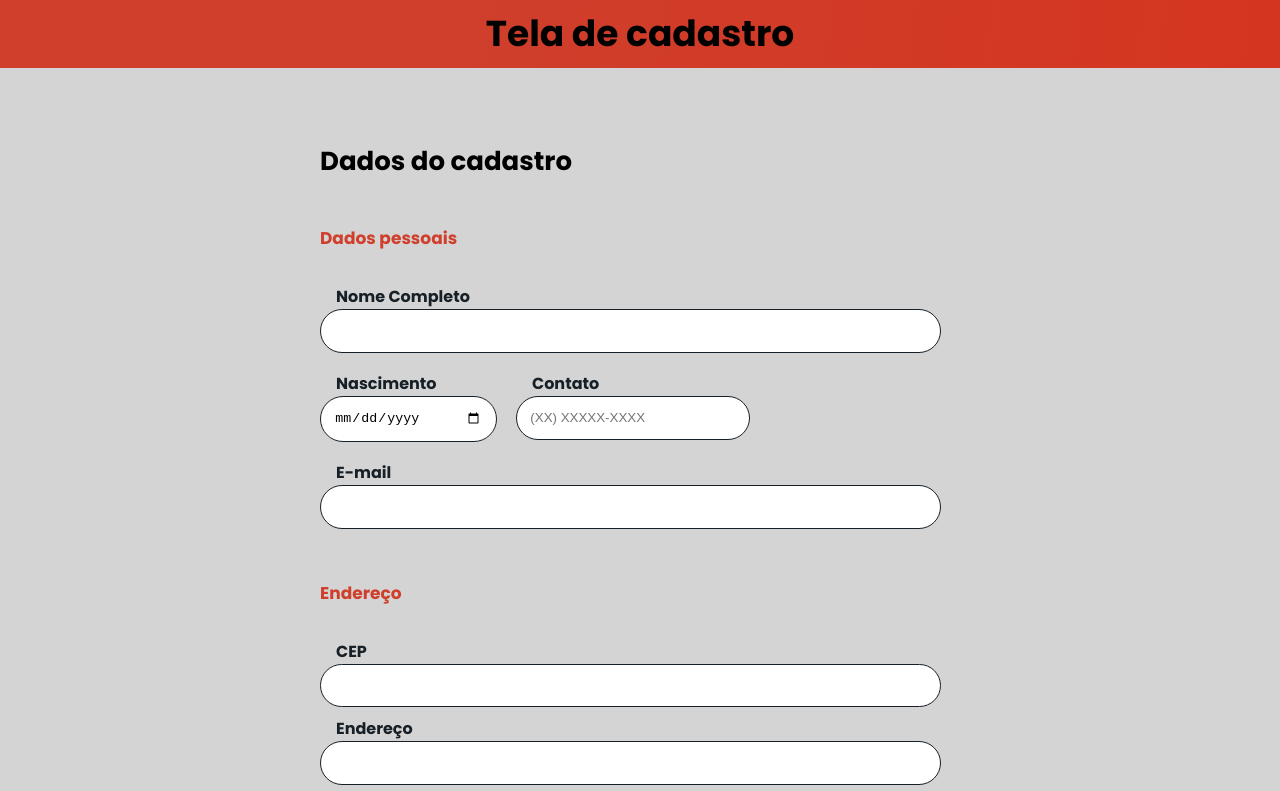
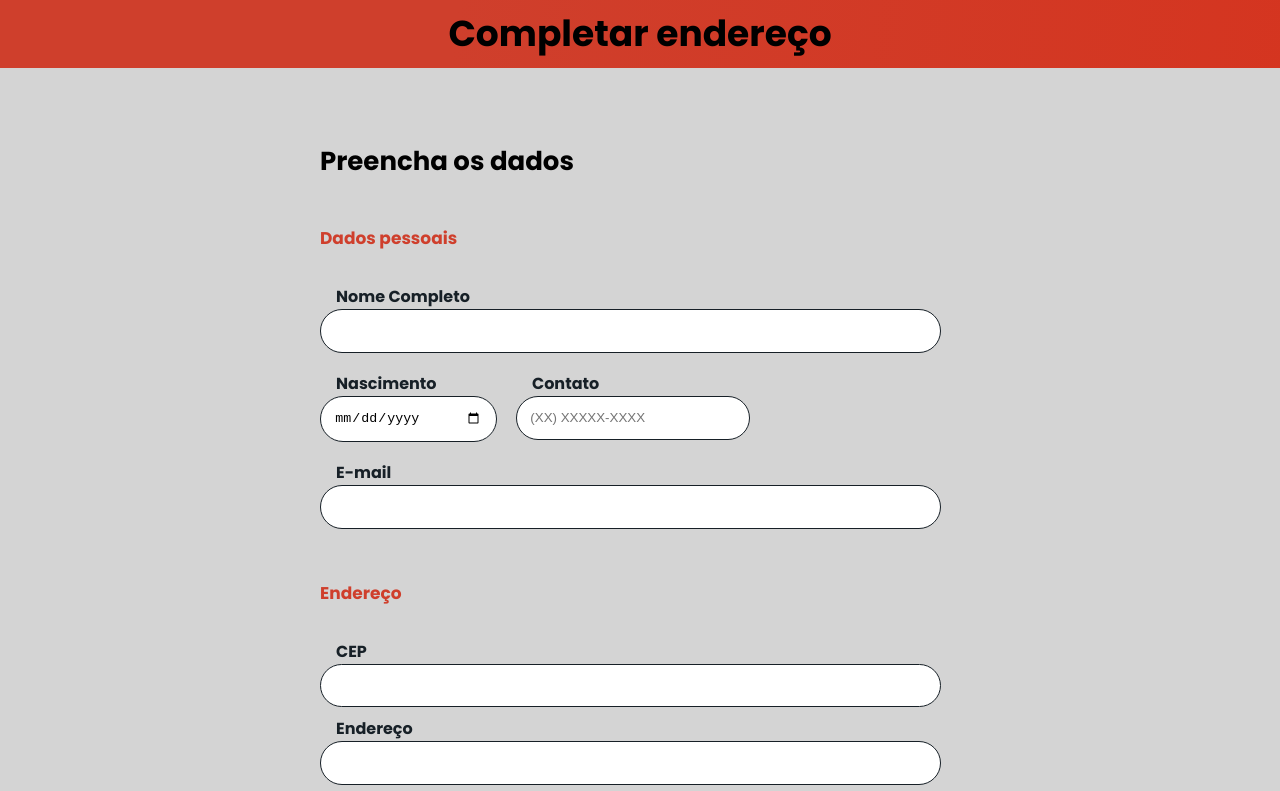
Before and after one commit to adynaslima/Projeto-CEP, a plain HTML site: page index.html in a window 1280 px wide. Shown: the top 791 px of the page. Drawn offline with nearby package versions, Linux system fonts and the light colour scheme; a script that the page names is missing.

Commit message:
:construction:feat: adaptando texto.

```diff
--- a/index.html
+++ b/index.html
@@ -17,11 +17,11 @@
 
 <body>
     <section class="banner">
-        <h1 class="banner__titulo">Tela de cadastro</h1>
+        <h1 class="banner__titulo">Completar endereço</h1>
     </section>
 
     <main class="principal">
-        <h3 class="principal__titulo">Dados do cadastro</h3>
+        <h3 class="principal__titulo">Preencha os dados</h3>
 
         <form class="principal__formulario" id="formulario" target="_blank"
             onsubmit="location.replace('./cadastro-finalizado.html')">
```
